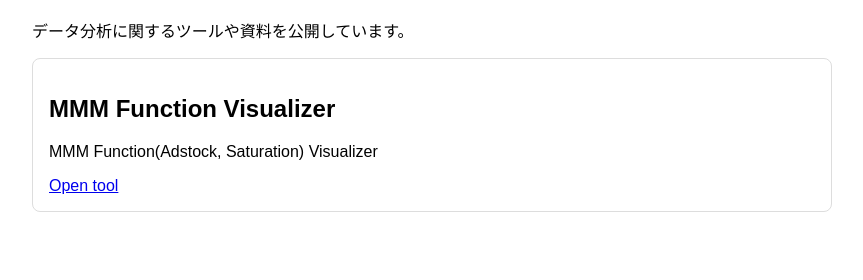
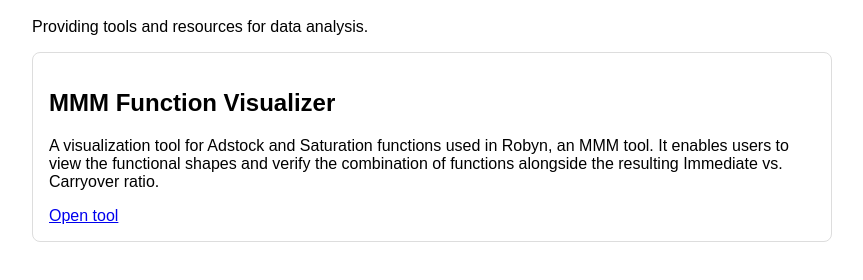
Before and after one commit to takafumi-tsukazaki/takafumi-tsukazaki.github.io, a plain HTML site: page index.html in a window 1280 px wide. Shown: the part 80-360 px from the top of the page, without its empty margins (208-1071 px from the left). Drawn offline with Linux system fonts and the light colour scheme.

Commit message:
Update index.html
記載追加

```diff
--- a/index.html
+++ b/index.html
@@ -12,11 +12,11 @@
 </head>
 <body>
   <h1>Data Analysis Tools</h1>
-  <p>データ分析に関するツールや資料を公開しています。</p>
+  <p>Providing tools and resources for data analysis.</p>
 
   <div class="tool-card">
     <h2>MMM Function Visualizer</h2>
-    <p>MMM Function(Adstock, Saturation) Visualizer</p>
+    <p>A visualization tool for Adstock and Saturation functions used in Robyn, an MMM tool. It enables users to view the functional shapes and verify the combination of functions alongside the resulting Immediate vs. Carryover ratio.</p>
     <a href="https://takafumi-tsukazaki.github.io/tools/MMM/mmm_visualizer.html" target="_blank" rel="noopener noreferrer">Open tool</a>
   </div>
 </body>
```
